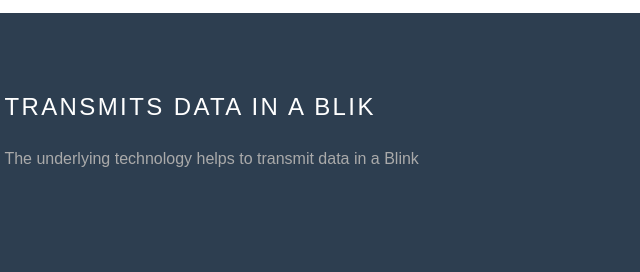
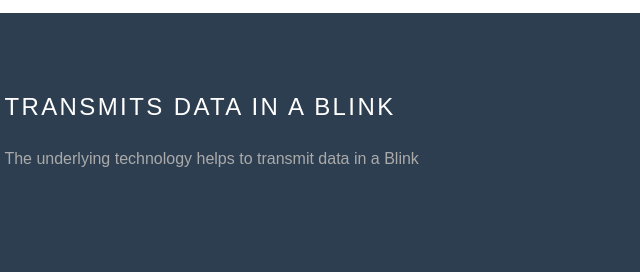
Before and after one commit to scriptonist/fastshift, a plain HTML site: page index.html in a window 1280 px wide. Shown: the part 1193-1465 px from the top of the page, 514-1154 px from the left. Drawn offline with nearby package versions, Linux system fonts and the light colour scheme; a script that the page names is missing.

Commit message:
Update index.html

```diff
--- a/index.html
+++ b/index.html
@@ -93,7 +93,7 @@
                 <img class="pure-img-responsive" alt="File Icons" width="200" src="./img/stopwatch-2.png">
             </div>
             <div class="pure-u-1 pure-u-md-1-2 pure-u-lg-3-5">
-                <h2 class="content-head content-head-ribbon">Transmits Data In A blik</h2>
+                <h2 class="content-head content-head-ribbon">Transmits Data In A blink</h2>
                 <p>
                    The underlying technology helps to transmit data in a Blink
                 </p>
```
